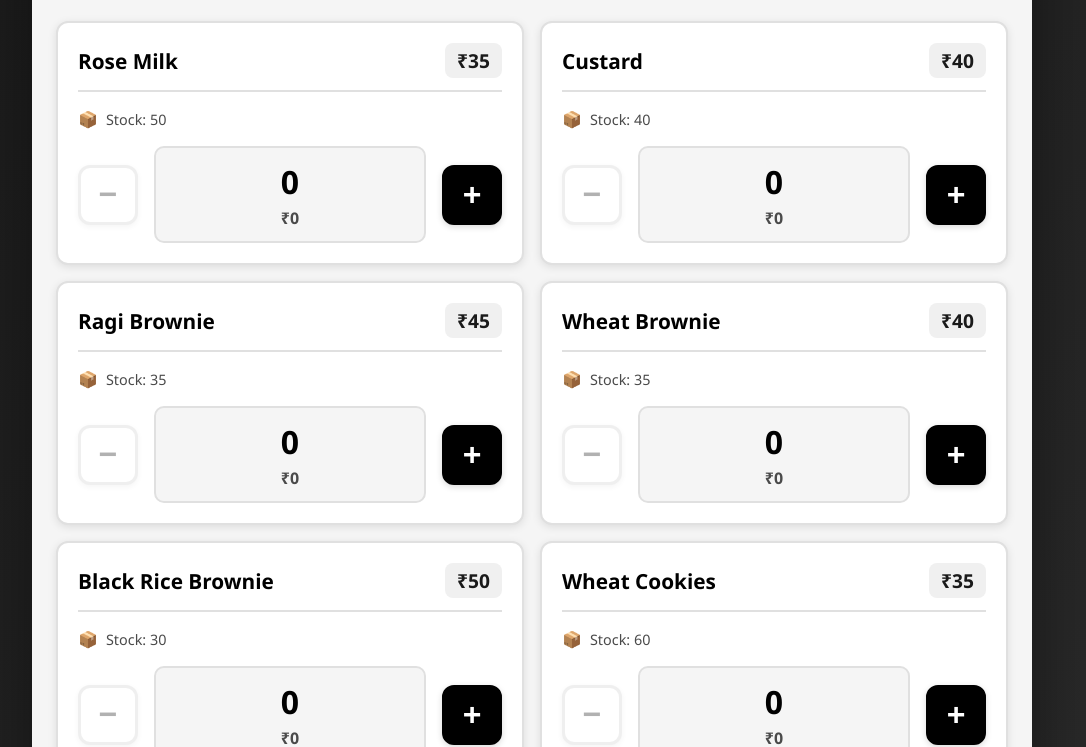
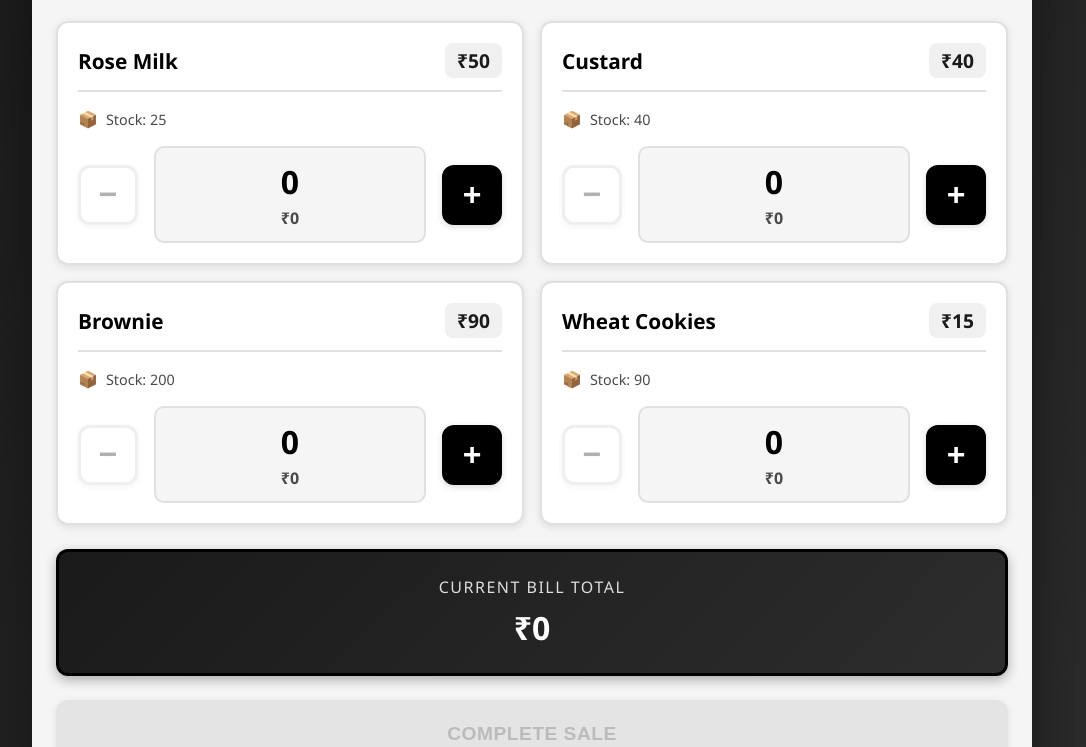
Before and after one commit to Kaushiik-13/Inventory, a plain HTML site: page index.html in a window 1280 px wide. Shown: the part 207-954 px from the top of the page, without its empty margins (108-1194 px from the left). Drawn offline with Linux system fonts and the light colour scheme.

Commit message:
stock update

```diff
--- a/index.html
+++ b/index.html
@@ -887,13 +887,10 @@
         // ==================== PRODUCT CONFIGURATION ====================
         // Fixed list of bakery items - DO NOT MODIFY during runtime
         const INITIAL_PRODUCTS = [
-            { id: 1, name: 'Rose Milk', price: 35, initialStock: 50 },
+            { id: 1, name: 'Rose Milk', price: 50, initialStock: 25 },
             { id: 2, name: 'Custard', price: 40, initialStock: 40 },
-            { id: 3, name: 'Ragi Brownie', price: 45, initialStock: 35 },
-            { id: 4, name: 'Wheat Brownie', price: 40, initialStock: 35 },
-            { id: 5, name: 'Black Rice Brownie', price: 50, initialStock: 30 },
-            { id: 6, name: 'Wheat Cookies', price: 35, initialStock: 60 },
-            { id: 7, name: 'Spinach Cookies', price: 40, initialStock: 50 }
+            { id: 3, name: 'Brownie', price: 90, initialStock: 200 },
+            { id: 6, name: 'Wheat Cookies', price: 15, initialStock: 90 }
         ];
 
         // ==================== STATE MANAGEMENT ====================
```
